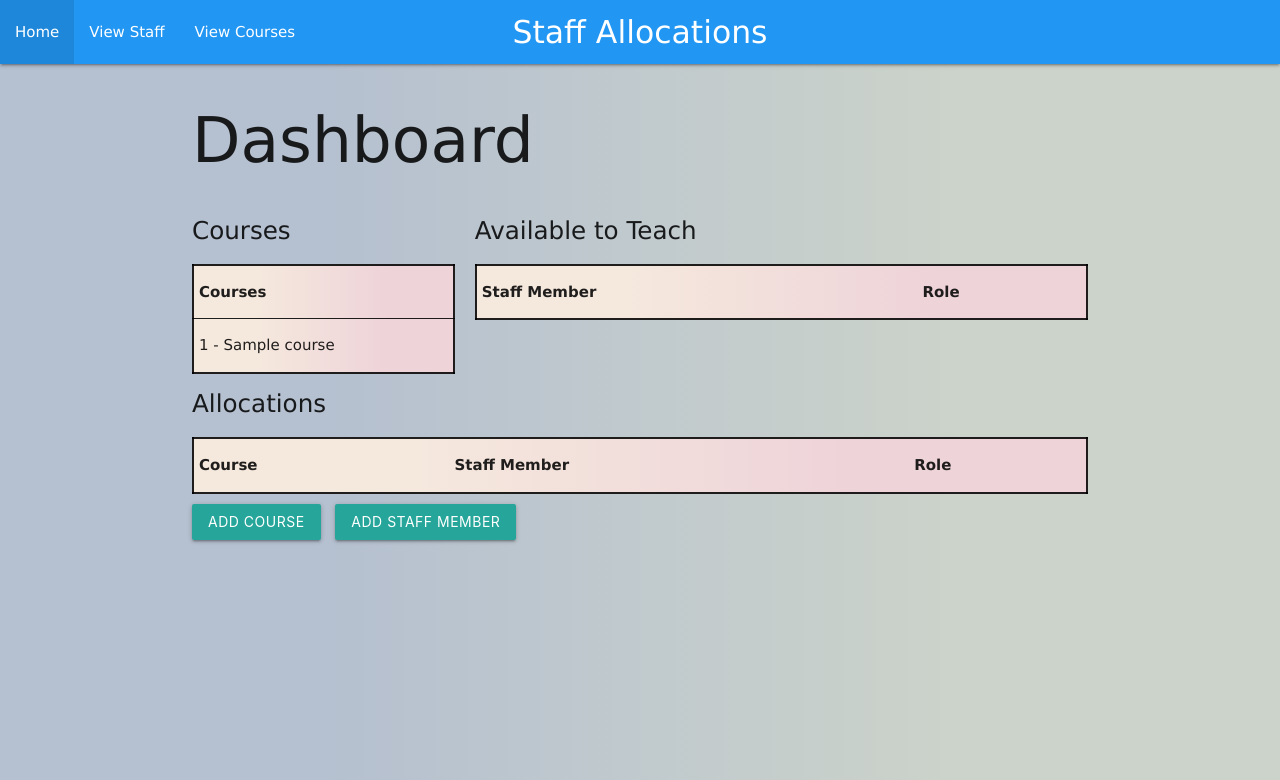
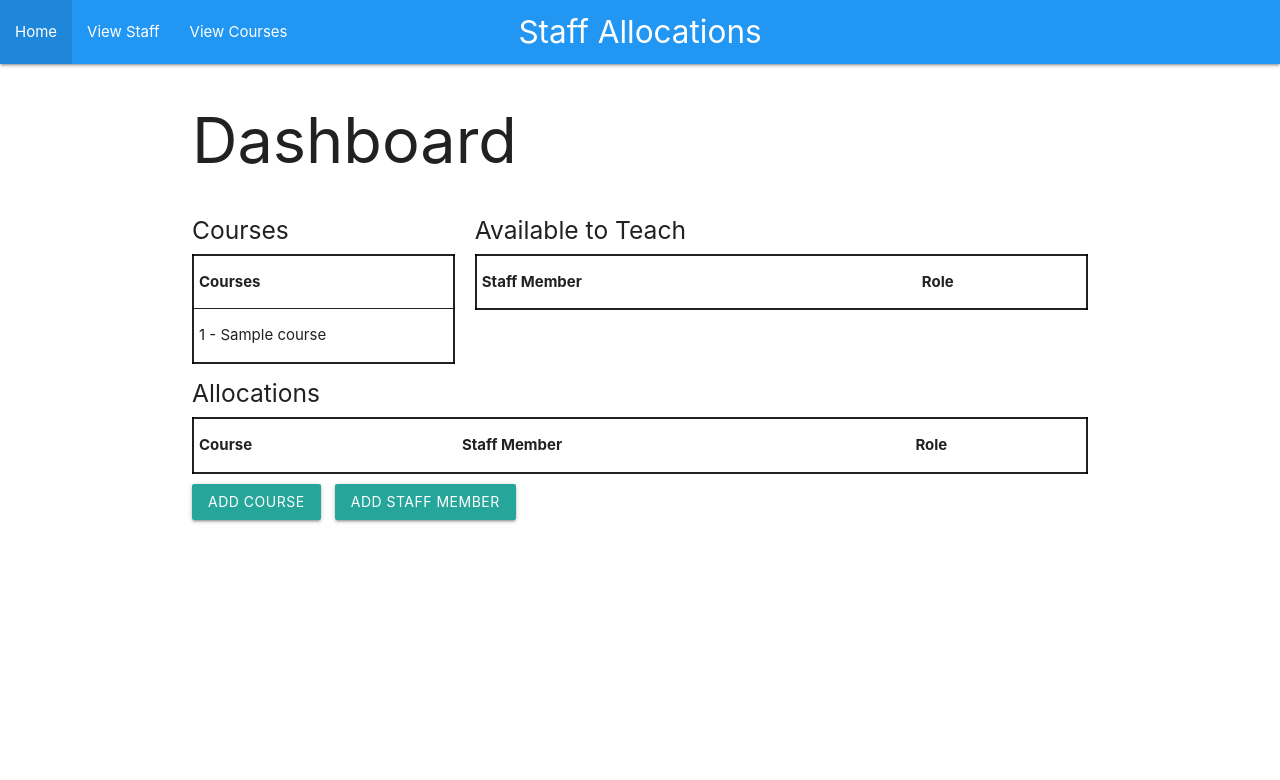
Before and after one commit to Staff-Allocations/Staff-Allocations, a Flask app: page / in a window 1280 px wide. Shown: the top 780 px of the page. Run offline with Flask 3, Linux system fonts and the light colour scheme; tables that the repository leaves empty hold one stand-in row (values such as "Sample post"); lists and menus that the app fills with data are empty.

Commit message:
Update style.css

```diff
--- a/App/static/style.css
+++ b/App/static/style.css
@@ -1,4 +1,4 @@
-body {
+/* body {
     font-family: Verdana, sans-serif;
     background: rgb(181,192,208);
     background: linear-gradient(90deg, rgba(181,192,208,1) 25%, rgba(204,211,202,1) 75%);
@@ -41,3 +41,4 @@ button:hover {
 nav {
     background-color: #B5C0D0;
 }
+ */
```
